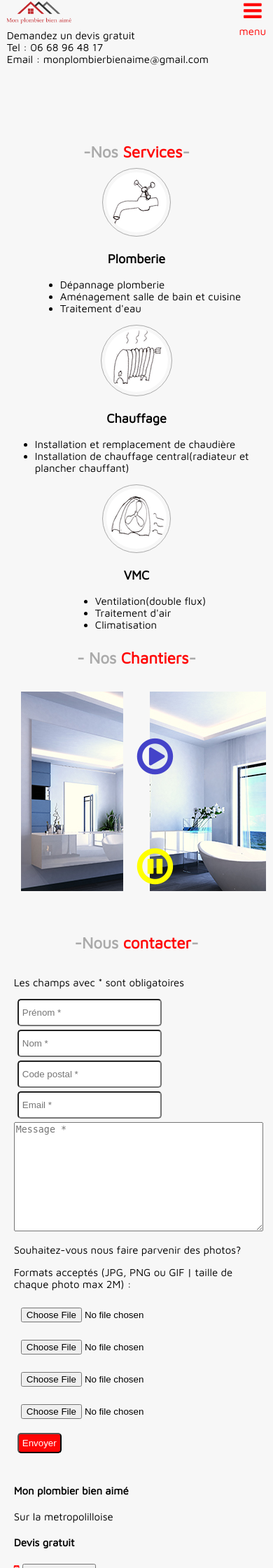
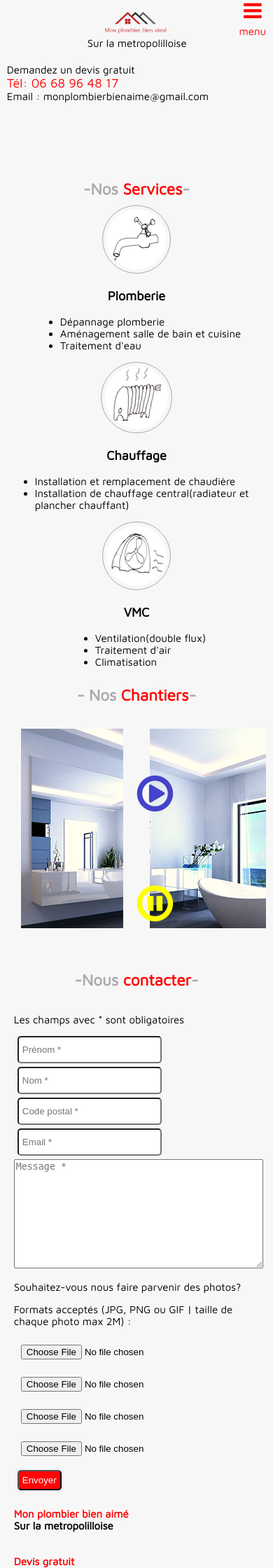
Before and after one commit to taraxu/plomberie, a PHP site: page /projet/ in a window 390 px wide. Shown: the top 2240 px of the page at 70% size. Run offline with PHP 8.4, Linux system fonts and the light colour scheme; some libraries are stand-ins or nearby versions.

Commit message:
responsive ok

```diff
--- a/css/style.css
+++ b/css/style.css
@@ -25,10 +25,17 @@ a:hover {
 	display: flex;
 	justify-content: space-between;
 }
+#generalinfo{
+	margin-top: 4%;
+}
+#logo ul{
+	list-style: none;
+}
 #logo img {
-	width: 30%;
+	width: 50%;
 	height: 90%;
 	padding-right:2%;
+	margin-left:1%;
 }
 #logo p{
 	text-align: left;
@@ -198,7 +205,12 @@ form {
 #googlemap button{
 	margin-left: 5px;
 }
+h4 {
+	font-weight: bold;
+	margin: 0;
+}
 iframe {
+	margin-top:10%;
 	width: 400px;
 	height: 300px;
 	frameborder: 0;
@@ -261,14 +273,16 @@ footer {
 		background-color: white;
 		opacity: 0.9;
 		display: none;
-		z-index: 50;
-		border: 1px solid #FA4032;
-		border-radius: 5%;
+		position: relative;
+		z-index: 1000;
+
+		border-radius: 5px;
 		float: right;
 	}
 	#dropMenu ul {
 		padding-left: 10px;
 		padding-right: 10px;
+		margin: 0;
 		text-align: center;
 	}
 	#dropMenu ul li {
--- a/index.php
+++ b/index.php
@@ -20,10 +20,13 @@
     <header>
         <div id="menu">
             <div id="logo">
-                <img src="instructions/logo.png" alt="logo">
+                <ul>
+                    <li><img src="instructions/logo.png" alt="logo"></li>
+                    <li>Sur la metropolilloise</li>
+                </ul>
                 <div id="generalinfo">
                     <p>Demandez un devis gratuit</p>
-                    <p>Tel : 06 68 96 48 17</p>
+                    <p><a href="tel:+33668964817">Tél: 06 68 96 48 17</a></p>
                     <p>Email : monplombierbienaime@gmail.com</p>
                 </div>
             </div>
@@ -37,14 +40,13 @@
                 <i class="fa fa-bars fa-2x" aria-hidden="true"></i>
                 <p>menu</p>
             </div>
+        </div>
         <div id="dropMenu">
             <ul>
-                    <li><a href="#">Accueil</a></li>
                 <li><a href="#services">Nos services</a></li>
                 <li><a href="#chantiers">Nos chantiers</a></li>
                 <li><a href="#contacts">Nous contacter</a></li>
             </ul>
-            </div>
         </div>
         <div id="backgroundimg">
         </div>
@@ -180,10 +182,10 @@ catch(Exception $e)
                     $msg = $fileName . " est trop gros";
                 }elseif($fileError === UPLOAD_ERR_PARTIAL) {
                     $msg = "Envoie de la photo " . $fileName . " n'est pas réussie";
-                //}elseif($fileError === UPLOAD_ERR_NO_FILE) {
-                    //$msg = "Vous n'avez pas choisi la photo";
                 }elseif($fileError === UPLOAD_ERR_EXTENSION) {
                     $msg = "Ce ne sont pas des photos que vous essayez d'envoyer";
+                }elseif($fileError === UPLOAD_ERR_NO_FILE) {
+                    $msg = "";
                 }
             }else{
                 if(in_array($uploadExtension, $allowExtention)){
@@ -194,7 +196,7 @@ catch(Exception $e)
                     $msg = "Le format de la photo ".$fileName . " n'est pas autorisé";
                 }
             }
-            echo $msg.'<br><br>';
+            echo $msg."<br>";
         }
 
     };
@@ -207,7 +209,7 @@ catch(Exception $e)
                 . 'Email: ' . $_POST['mail'] . "\n"
                 . 'Photo:' . "oui" . "\n"
                 . 'Message: ' . $_POST['content'] ;
-                mail('monplombierbienaime@gmail.com', 'Message du site Mon plombier bien aime', $mailMsg);
+                mail('yangxumailbox@gmail.com', 'Message du site Mon plombier bien aime', $mailMsg);
             }else{
             $mailMsg = 'Vous avez reçu un nouveau message de: ' . "\n"
                 . 'Prénom: ' . $_POST['lastname'] . "\n"
@@ -215,16 +217,16 @@ catch(Exception $e)
                 . 'Email: ' . $_POST['mail'] . "\n"
                 . 'Photo:' . "non" . "\n"
                 . 'Message: ' . $_POST['content'] ;
-            mail('monplombierbienaime@gmail.com', 'Message du site Mon plombier bien aime', $mailMsg);
+            mail('yangxumailbox@gmail.com', 'Message du site Mon plombier bien aime', $mailMsg);
             }
     }
 
 ?>
 
                 <div id="googlemap">
-                    <h4>Mon plombier bien aimé</h4>
-                    <p>Sur la metropolilloise</p>
-                    <h4>Devis gratuit</h4>
+                    <h4><span>Mon plombier bien aimé</span></h4>
+                    <h4>Sur la metropolilloise</h4><br><br>
+                    <h4><span>Devis gratuit</span></h4>
                     <h4><a href="tel:+33668964817"><i class="fa fa-mobile" aria-hidden="true"></i><button>06 68 96 48 17</button></a>
                     </h4>
                     <h4><i class="far fa-envelope"></i> monplombierbienaime@gmail.com</h4>
```
Also changed, not shown: 1 other file. Lines whose indentation alone changed are shown as unchanged.
